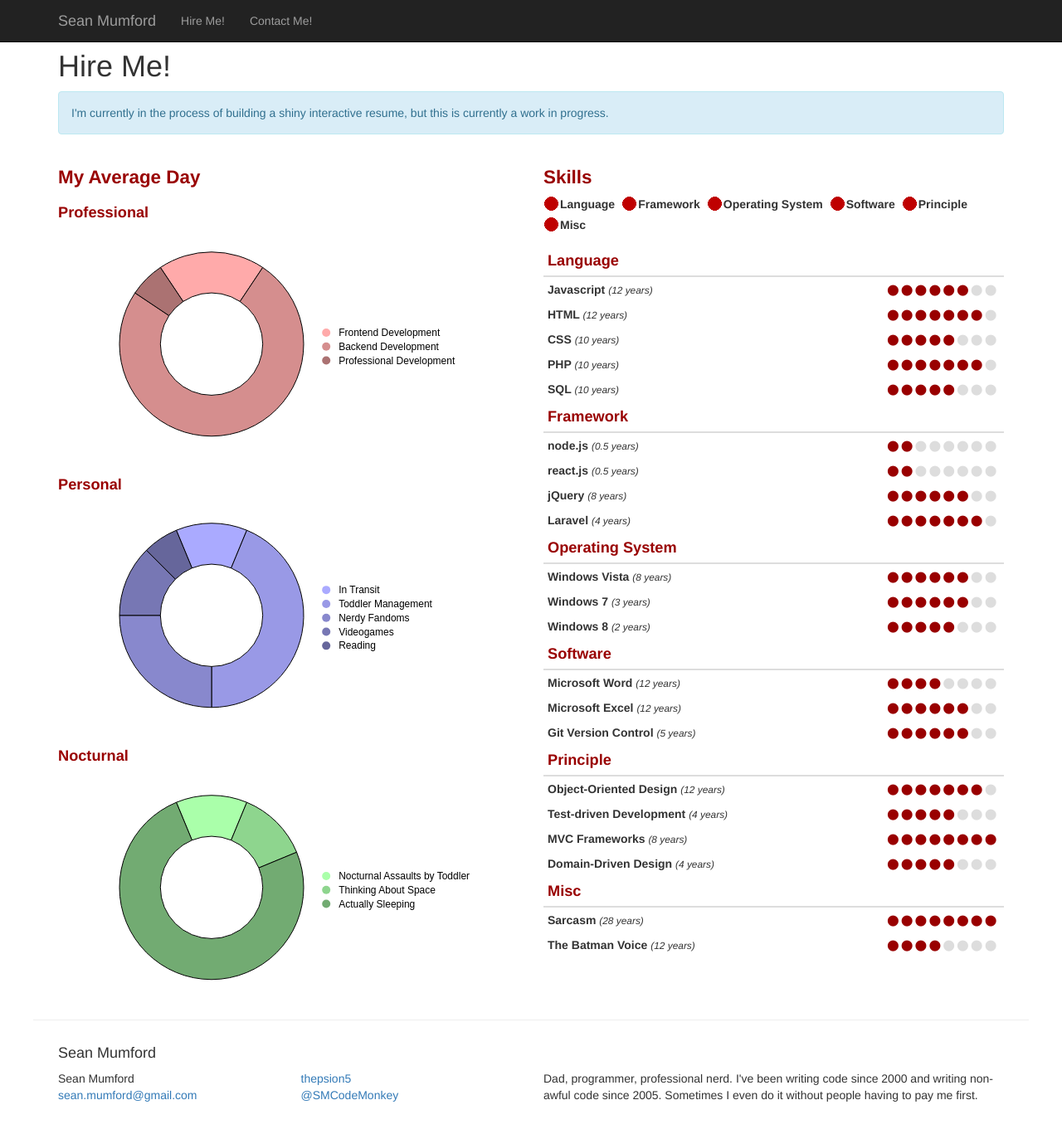
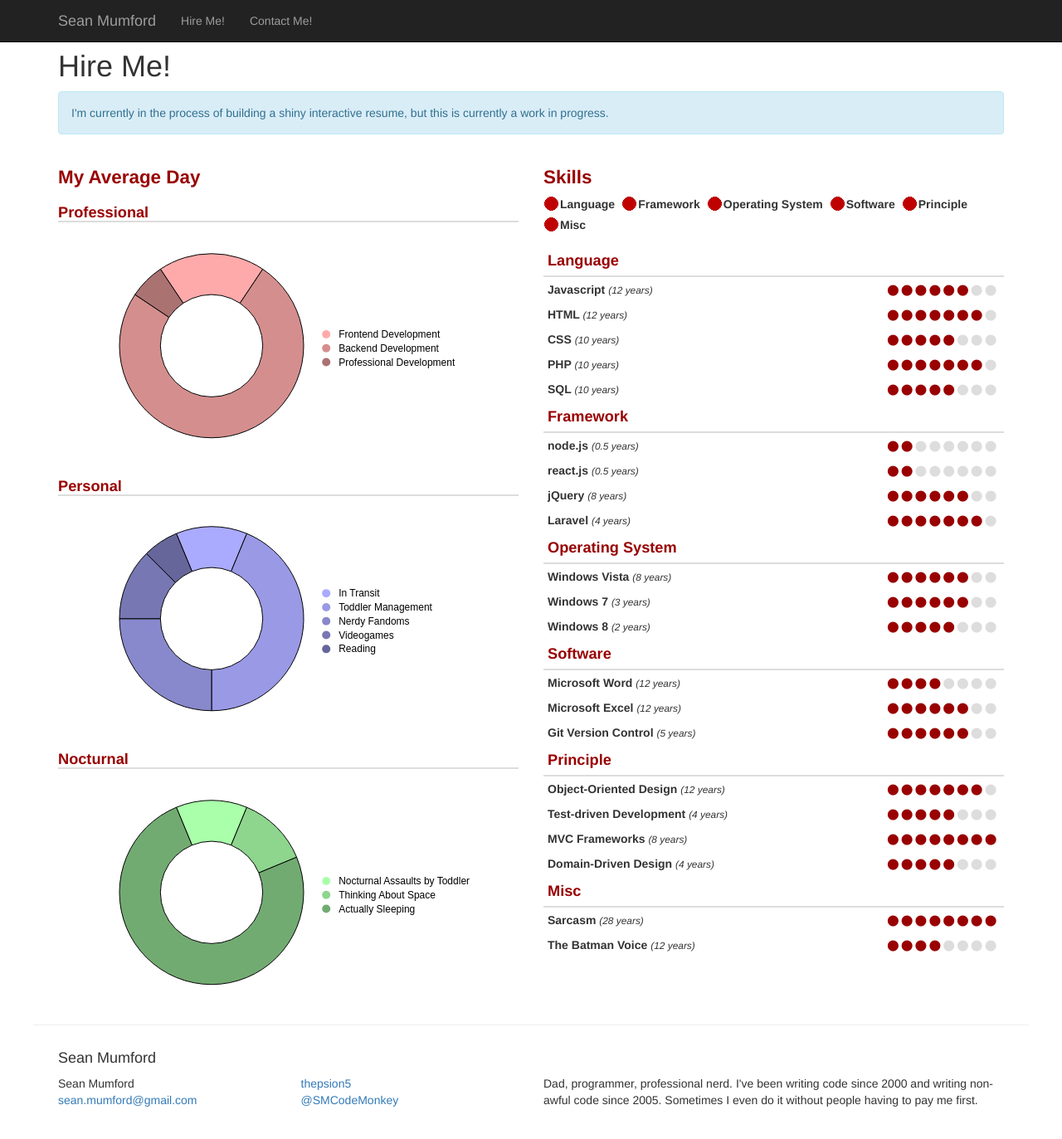
Before and after one commit to thepsion5/thepsion5.github.io, a Jekyll site: the page built from resume/index.html, in a window 1280 px wide and 1386 px high. Shown: the top 1373 px of the window at 83% size. Built offline with Jekyll 4.4.1, drawn with Linux system fonts in a browser that asks for light colours.

Commit message:
minor style update for activity chart headers

```diff
--- a/_js/components/Resume.js
+++ b/_js/components/Resume.js
@@ -48,7 +48,7 @@ class Resume extends React.Component
                 let activities = this.state.activities_by_category[category];
                 let color = this.props.activity_colors[category];
                 charts.push(
-                    <div>
+                    <div className="activities-container">
                         <h3>{category}</h3>
                         <ActivitiesChart activities={activities} label_color={color}/>
                     </div>
--- a/css/main.css
+++ b/css/main.css
@@ -75,6 +75,10 @@ body {
     color: #900;
 }
 
+.activities-container h3 {
+    border-bottom: 2px solid #DDD;
+}
+
 .chart-container {
     overflow: hidden;
 }
--- a/js/bundle.js
+++ b/js/bundle.js
@@ -278,7 +278,7 @@ var Resume = (function (_React$Component) {
                     var color = this.props.activity_colors[category];
                     charts.push(React.createElement(
                         'div',
-                        null,
+                        { className: 'activities-container' },
                         React.createElement(
                             'h3',
                             null,
```
